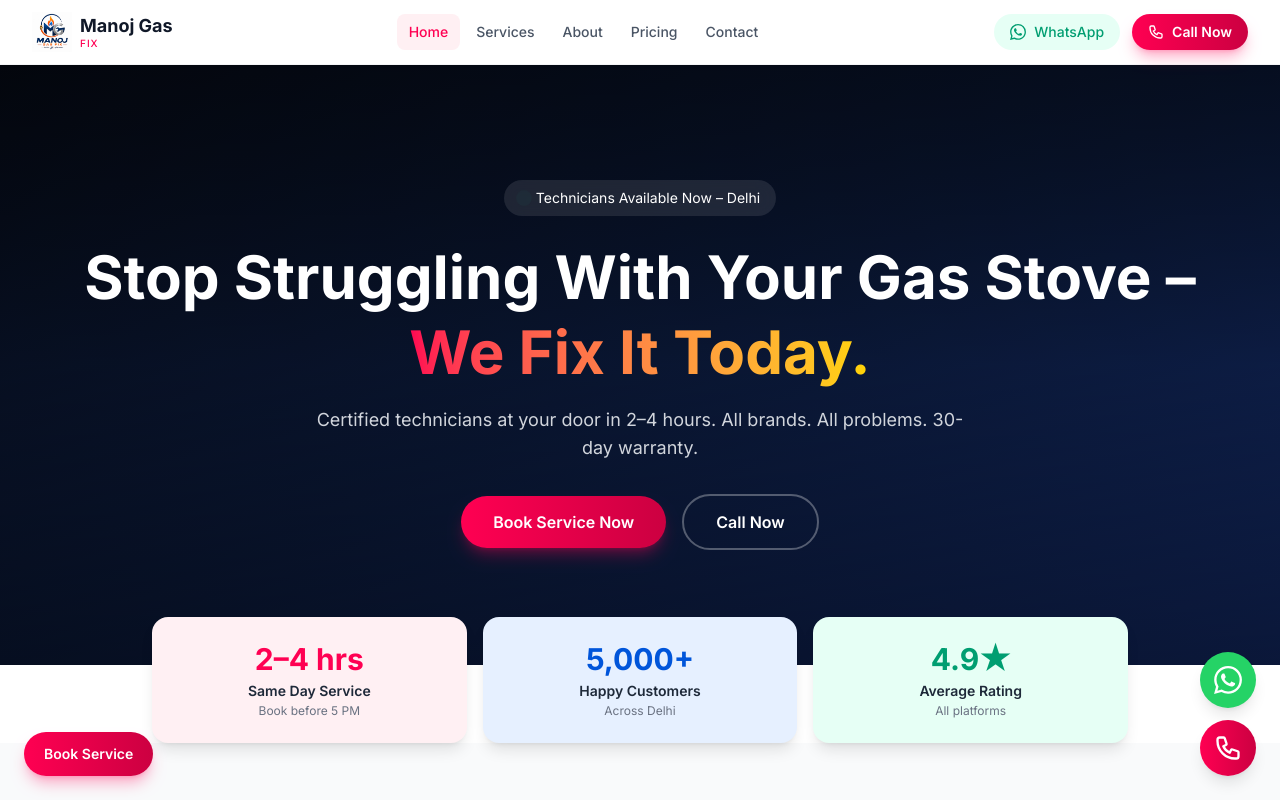
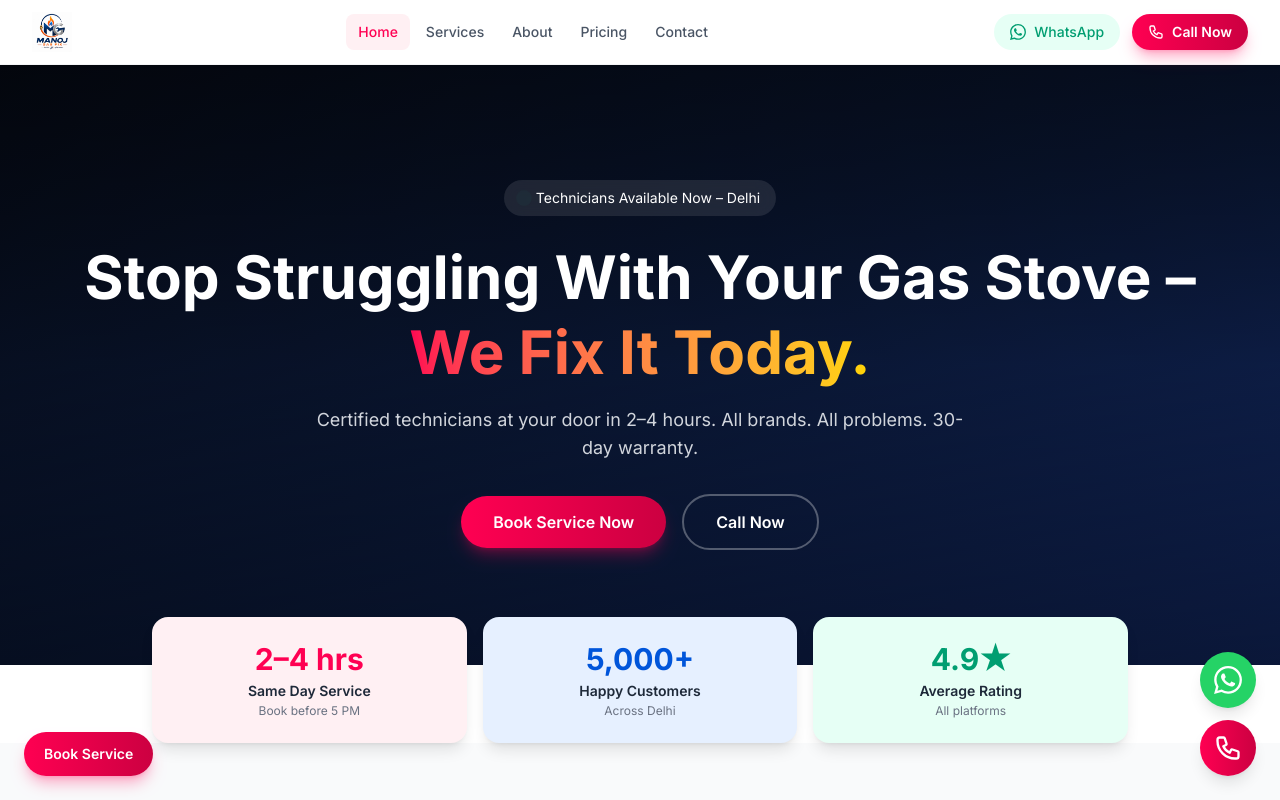
Before and after one commit to abdullahalhassan1800-glitch/yes-gas-agency, a React (Vite) app: page / in a window 1280 px wide. Shown: the top 800 px of the page. Built offline with nearby package versions, Linux system fonts and the light colour scheme.

Commit message:
Remove text from header, keep only logo

```diff
--- a/src/components/Header.jsx
+++ b/src/components/Header.jsx
@@ -10,12 +10,8 @@ export default function Header() {
     <header className="sticky top-0 z-50 bg-white/95 backdrop-blur shadow-sm border-b border-gray-100">
       <div className="max-w-7xl mx-auto px-4 sm:px-6 lg:px-8">
         <div className="flex items-center justify-between h-16">
-          <Link to="/" className="flex items-center gap-2">
+          <Link to="/" className="flex items-center">
             <img src={`${import.meta.env.BASE_URL}logo.jpeg`} alt="Manoj Gas Fix" className="h-10 w-auto" />
-            <div>
-              <div className="text-lg font-bold text-gray-900 leading-tight">Manoj Gas</div>
-              <div className="text-[10px] font-medium text-primary uppercase tracking-widest leading-tight">Fix</div>
-            </div>
           </Link>
 
           <nav className="hidden md:flex items-center gap-1">
```
